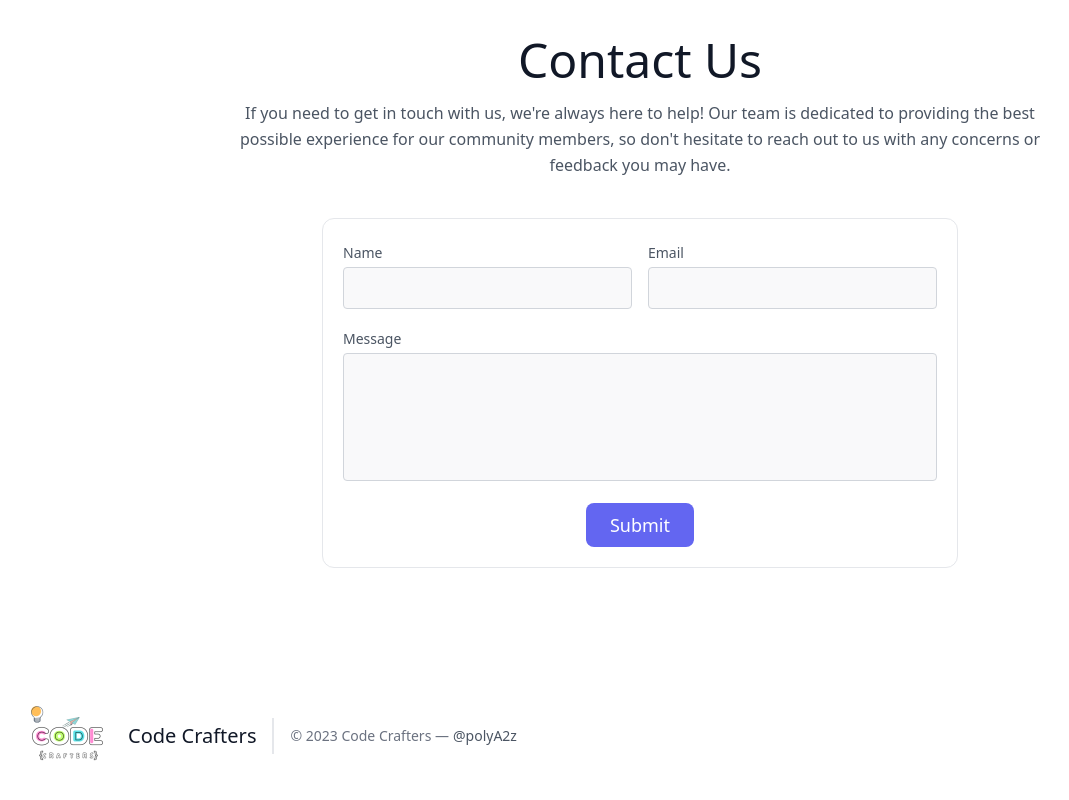
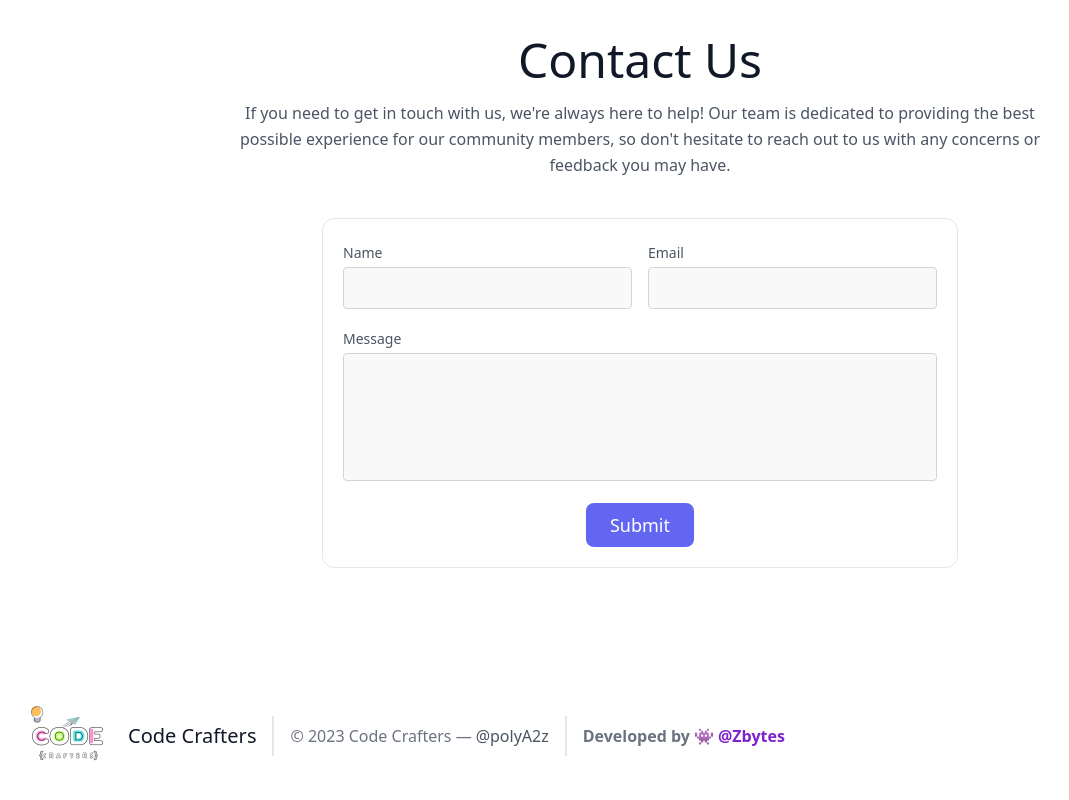
Before and after one commit to polya2z/code-crafters-frontend, a React (Create React App) app: page / in a window 1280 px wide. Shown: the part 3524-4324 px from the top of the page, without its empty margins (0-1069 px from the left). Built offline with nearby package versions, Linux system fonts and the light colour scheme.

Commit message:
developer text

```diff
--- a/src/components/Footer.js
+++ b/src/components/Footer.js
@@ -9,10 +9,12 @@ function Footer() {
                         <img src='logo192.png' className='rounded-full w-24'/>
                         <span class="ml-3 text-xl">Code Crafters</span>
                     </a>
-                    <p class="text-sm text-gray-500 sm:ml-4 sm:pl-4 sm:border-l-2 sm:border-gray-200 sm:py-2 sm:mt-0 mt-4">© 2023 Code Crafters —
+                    <p class="text-md text-gray-500 sm:ml-4 sm:pl-4 sm:border-l-2 sm:border-gray-200 sm:py-2 sm:mt-0 mt-4">© 2023 Code Crafters —
                         <a href="https://polya2z.github.io" class="text-gray-600 ml-1" rel="noopener noreferrer" target="_blank">@polyA2z</a>
                     </p>
-
+                    <p class="text-md font-semibold text-gray-500 sm:ml-4 sm:pl-4 sm:border-l-2 sm:border-gray-200 sm:py-2 sm:mt-0 mt-4">Developed by 👾
+                        <a href="https://zbytes2227.github.io/" class="text-purple-700 ml-1" rel="noopener noreferrer" target="_blank">@Zbytes</a>
+                    </p>
                 </div>
             </footer>
         </>
```
